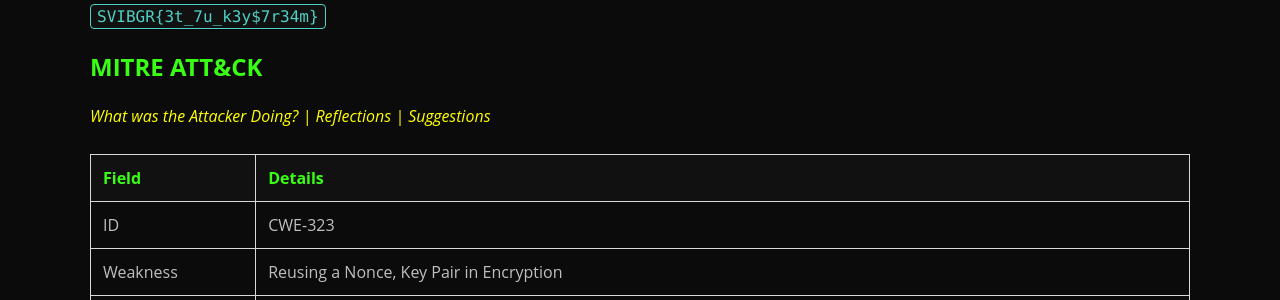
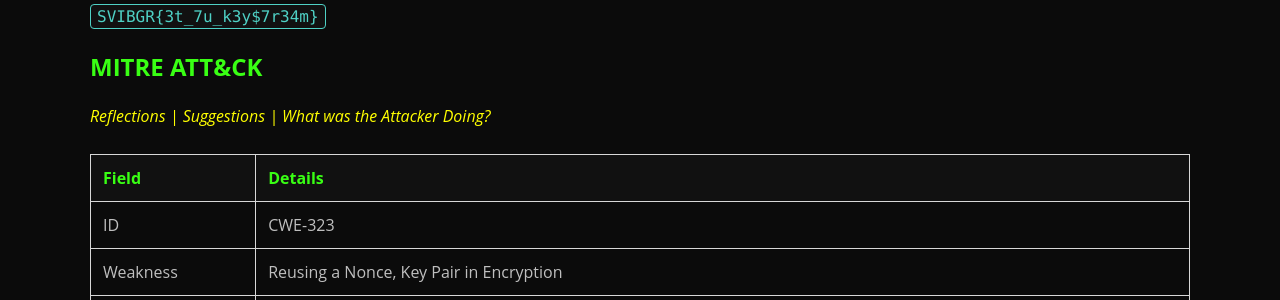
Before and after one commit to glsanclem/2026-US-Cyber-Open-CTF, a Jekyll site: the page built from main_challenges/noncesense.md, in a window 1280 px wide and 900 px high, scrolled down 3104 px. Shown: the part 290-590 px from the top of the window. Built offline with Jekyll 4.4.1, drawn with Linux system fonts in a browser that asks for light colours.

Commit message:
Update section order in noncesense.md
Rearranged sections in MITRE ATT&CK for clarity.

```diff
--- a/main_challenges/noncesense.md
+++ b/main_challenges/noncesense.md
@@ -87,7 +87,7 @@ The output revealed the flag: `SVIBGR{...}`.
 
 
 ## MITRE ATT&CK
-<span style="color:yellow; font-style:italic;">_What was the Attacker Doing? | Reflections | Suggestions_</span>
+<span style="color:yellow; font-style:italic;">_Reflections | Suggestions | What was the Attacker Doing?_</span>
 
 | Field | Details |
 |:--------|:---------|
```
